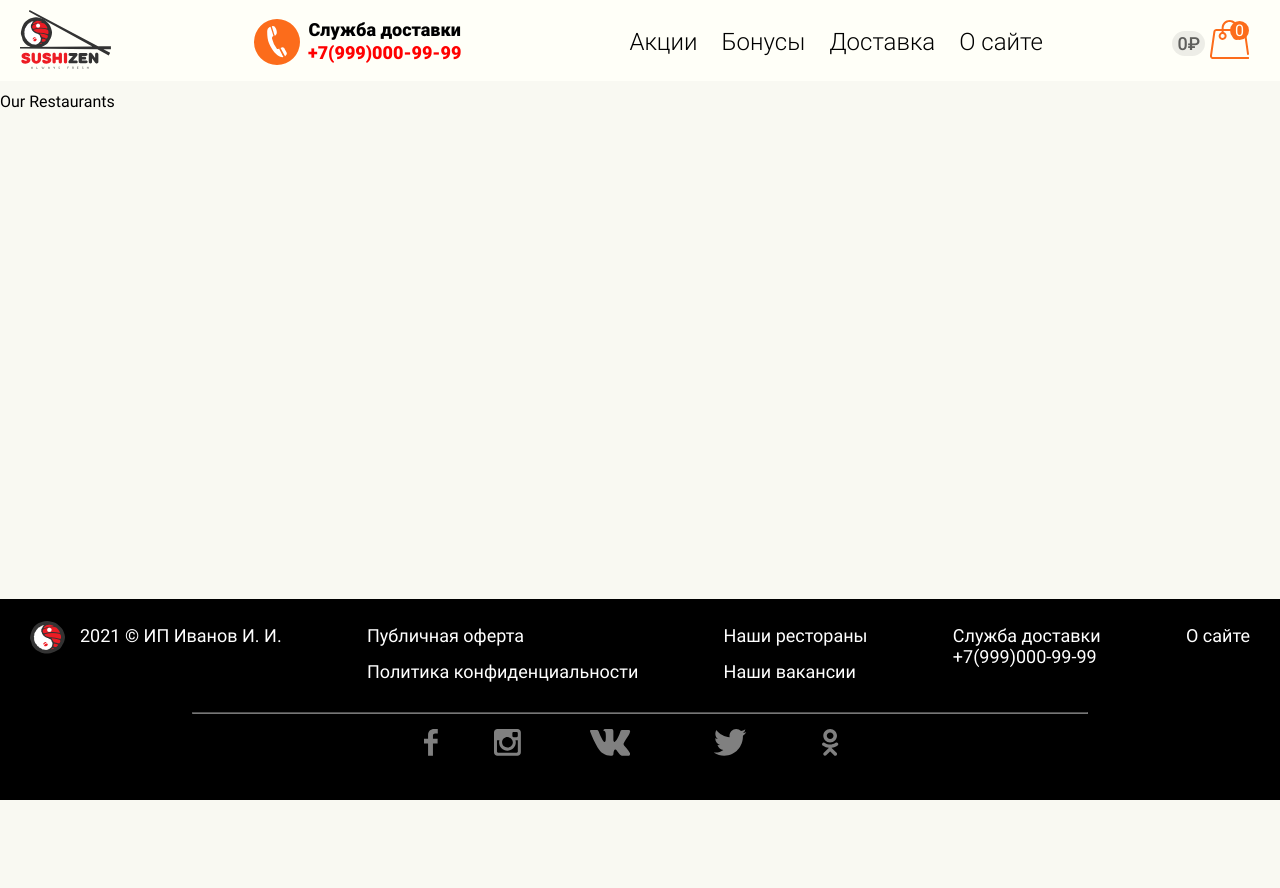
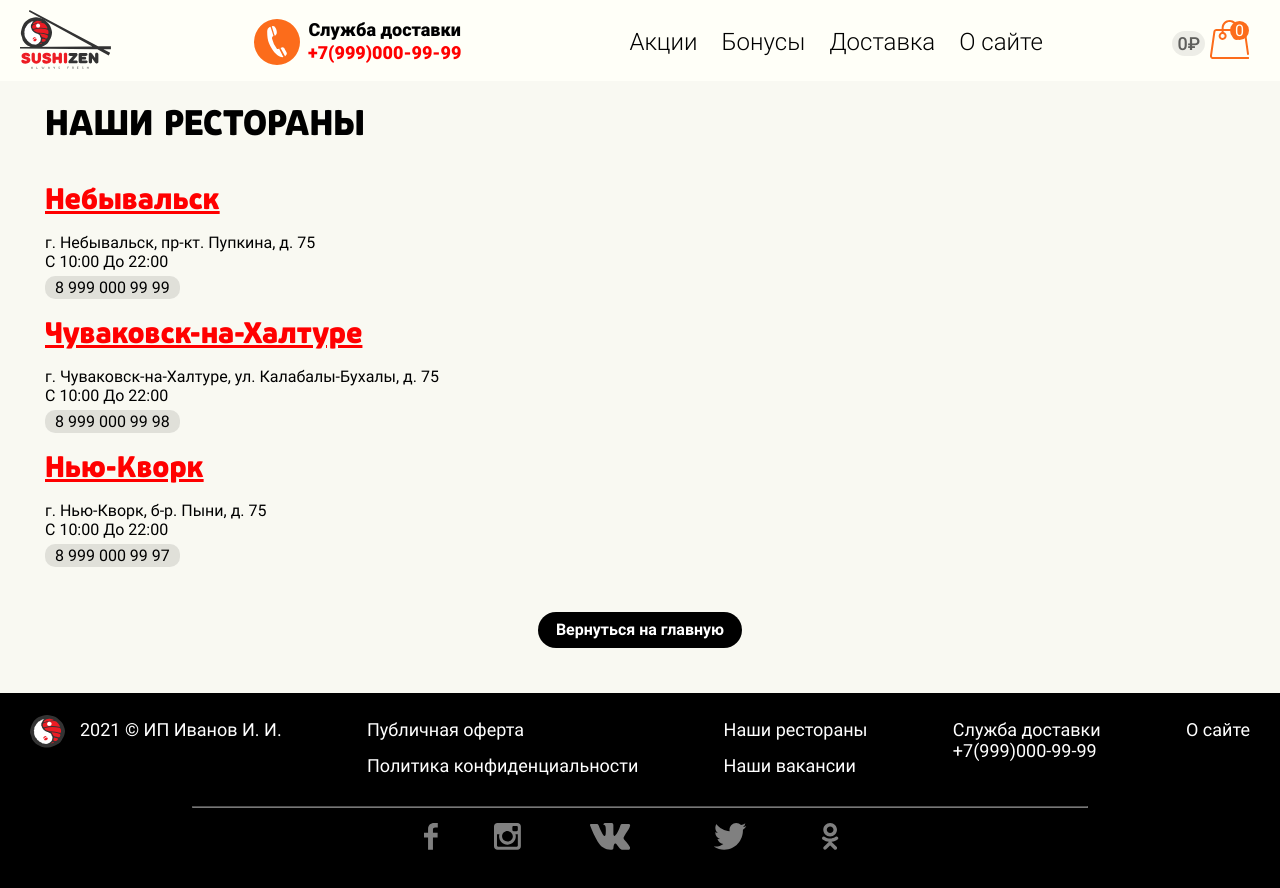
Before and after one commit to vv-tomilin/react_sushi, a React (Create React App) app: page /our-restaurants-page in a window 1280 px wide. Shown: the top 888 px of the page. Before the commit the page ends 800 px from the top, so only its background shows below. Built offline with nearby package versions, Linux system fonts and the light colour scheme.

Commit message:
Commit 40.2 (наполнил компонент _OurRestaurantsPage_ контентом и прописал для него стили)

```diff
--- a/src/pages/OurRestaurantsPage.jsx
+++ b/src/pages/OurRestaurantsPage.jsx
@@ -1,9 +1,75 @@
 import React from 'react';
+import {Link} from 'react-router-dom';
 
 function OurRestaurantsPage() {
   return (
     <div className='our-restaurants-page'>
-      <div>Our Restaurants</div>
+      <h1 className='our-restaurants-page__title'>НАШИ РЕСТОРАНЫ</h1>
+      <ul className='our-restaurants-page__city-list'>
+        <li className='our-restaurants-page__city-item'>
+          <h2 className='our-restaurants-page__city-name'>Небывальск</h2>
+          <div>
+            <div>
+              <div>
+                <p>г. Небывальск, пр-кт. Пупкина, д. 75</p>
+                <p>
+                  <span>С 10:00</span>
+                  <span> До </span>
+                  <span>22:00</span><br/>
+                  <p className='our-restaurants-page__phone'>
+                    <a href="tel:8999-000-99-99">8 999 000 99 99</a>
+                  </p>
+                </p>
+              </div>
+            </div>
+          </div>
+        </li>
+        <li className='our-restaurants-page__city-item'>
+          <h2 className='our-restaurants-page__city-name'>
+            Чуваковск-на-Халтуре
+          </h2>
+          <div>
+            <div>
+              <div>
+                <p>г. Чуваковск-на-Халтуре, ул. Калабалы-Бухалы, д. 75</p>
+                <p>
+                  <span>С 10:00</span>
+                  <span> До </span>
+                  <span>22:00</span><br/>
+                  <p className='our-restaurants-page__phone'>
+                    <a href="tel:8999-000-99-98">8 999 000 99 98</a>
+                  </p>
+                </p>
+              </div>
+            </div>
+          </div>
+        </li>
+        <li className='our-restaurants-page__city-item'>
+          <h2 className='our-restaurants-page__city-name'>Нью-Кворк</h2>
+          <div>
+            <div>
+              <div>
+                <p>г. Нью-Кворк, б-р. Пыни, д. 75</p>
+                <p>
+                  <span>С 10:00</span>
+                  <span> До </span>
+                  <span>22:00</span><br/>
+                  <p className='our-restaurants-page__phone'>
+                    <a href="tel:8999-000-99-97">8 999 000 99 97</a>
+                  </p>
+                </p>
+              </div>
+            </div>
+          </div>
+        </li>
+      </ul>
+      <div className='our-restaurants-page__btn-back-wrapper'>
+        <Link to='/'>
+          <button className='cart__empty-btn-back'>
+                Вернуться на главную
+          </button>
+        </Link>
+      </div>
     </div>
   );
 }
--- a/src/scss/components_styles/_our-restaurants-page.scss
+++ b/src/scss/components_styles/_our-restaurants-page.scss
@@ -3,17 +3,82 @@
 .our-restaurants-page {
 
     margin: 0;
+    margin-top: 20px;
     padding: 0;
 
-    width: 100%;
+    width: 90%;
 
     @media (max-width: $tablet-width) {
-        height: calc(100vh - 149px);
+        height: max-content;
     }
 
     @media (min-width: $desktop-width) {
-        height: calc(100vh - 318px);
+        height: max-content;
     }
 
     background-color: $product-list-block_bg;
+
+    &__title {
+        margin-bottom: 25px;
+        margin-left: 45px;
+
+        font-size: 25px;
+        font-family: 'Pusia';
+        font-weight: 700;
+
+        @media (min-width: $desktop-width) {
+            font-size: 36px;
+        }
+    }
+
+    &__city {
+
+        &-name {
+
+            margin-bottom: 18px;
+
+            font-size: 30px;
+            font-family: 'Pusia';
+
+            color: red;
+            text-decoration: underline;
+        }
+
+        &-list {
+            margin-left: 45px;
+        }
+
+        &-item {
+            padding: 10px 0;
+        }
+    }
+
+    &__phone {
+        margin-top: 5px;
+
+        width: max-content;
+
+        padding: 2px 10px;
+        background-color: rgba(0,0,0, 0.1);
+
+        border-radius: 10px;
+
+        &:hover a {
+            color: red;
+        }
+
+        &:active a {
+            color: red;
+            opacity: 0.3;
+        }
+    }
+
+    &__btn-back-wrapper {
+        width: 100vw;
+
+        margin-top: 25px;
+        margin-bottom: 30px;
+
+        text-align: center;
+    }
 }
```
Also changed, not shown: 1 other file (tests, documents, lock files or other folders).
